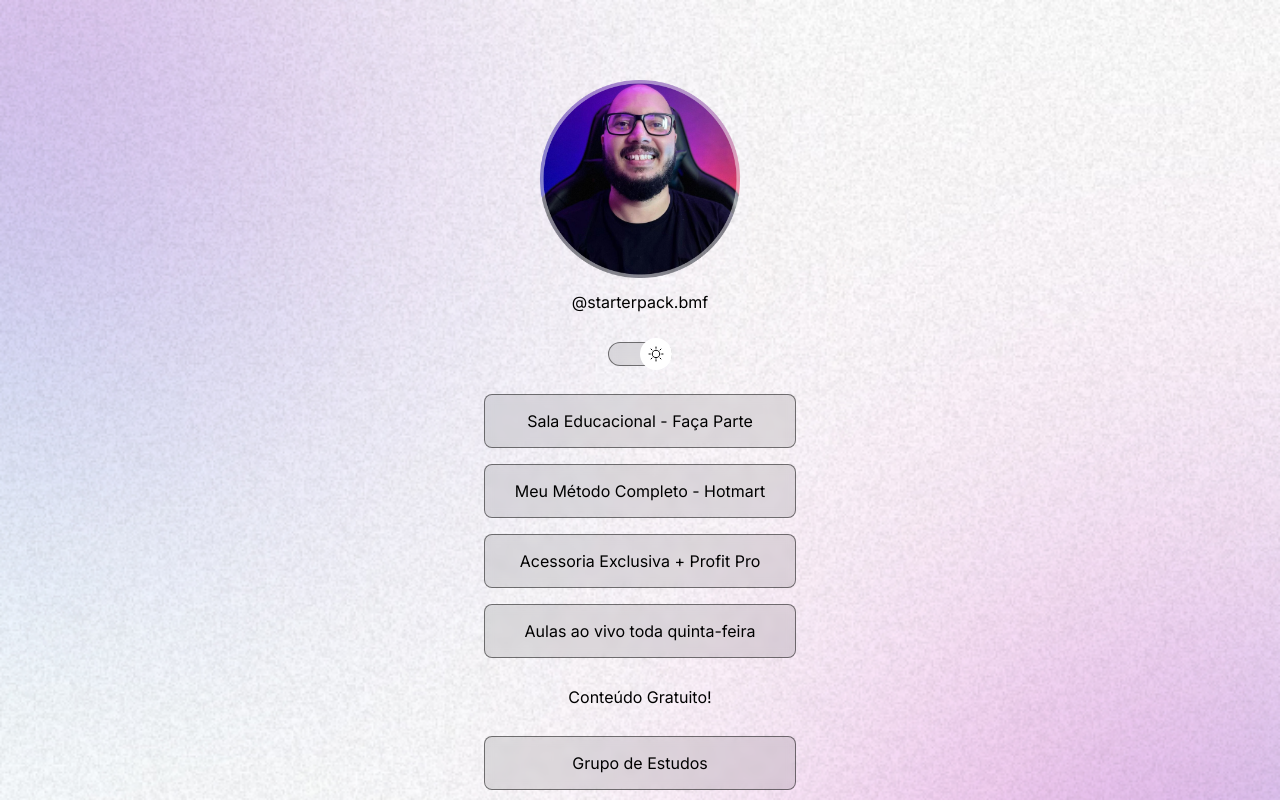
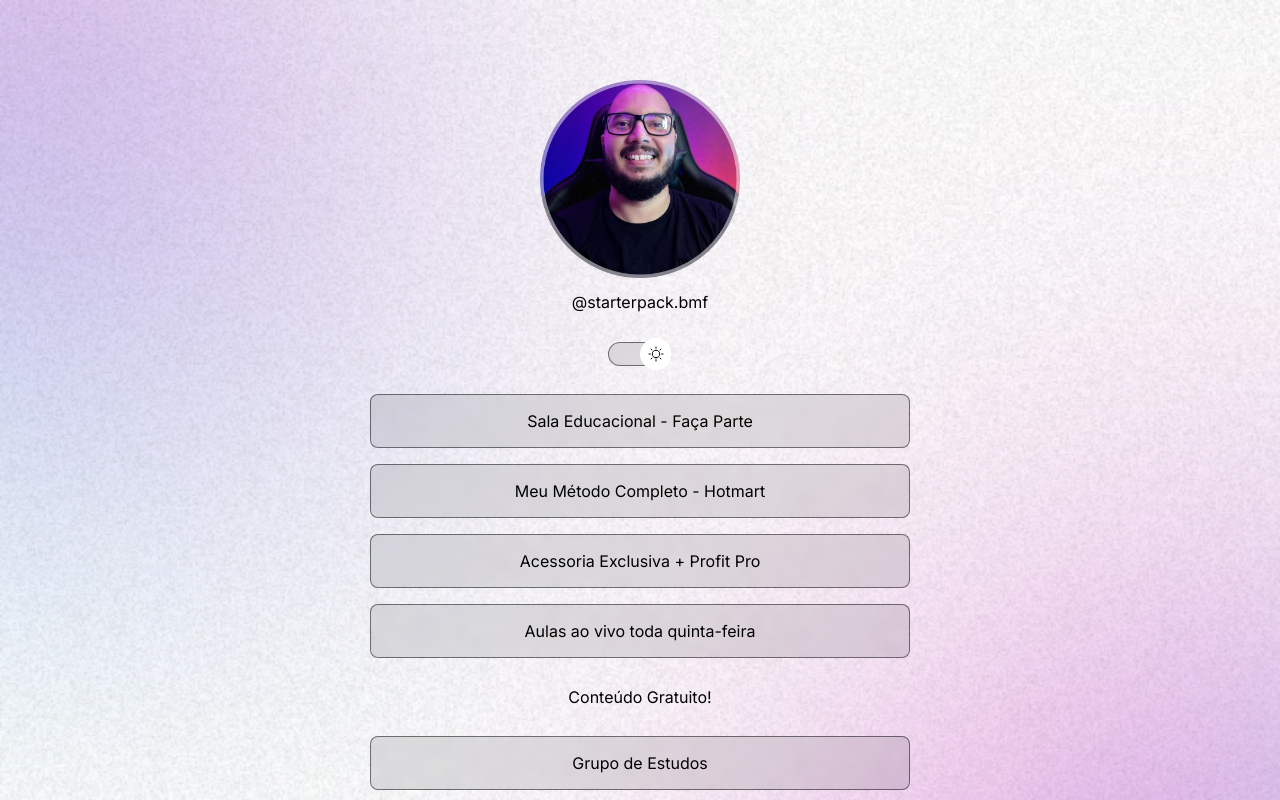
Before and after one commit to CarlaSchwartz/starterpack.bmf, a plain HTML site: page index.html in a window 1280 px wide. Shown: the top 800 px of the page. Drawn offline with nearby package versions, Linux system fonts and the light colour scheme; a script that the page names is missing.

Commit message:
adjust container width

```diff
--- a/index.html
+++ b/index.html
@@ -10,7 +10,7 @@
     <meta charset="UTF-8" />
     <meta http-equiv="X-UA-Compatible" content="IE=edge" />
     <meta name="viewport" content="width=device-width, initial-scale=1.0" />
-    <title>DevLinks</title>
+    <title>Starterpack.bmf</title>
     <link rel="stylesheet" href="./style.css" />
   </head>
   <body>
--- a/style.css
+++ b/style.css
@@ -1,4 +1,4 @@
-* {
+ * {
   margin: 0;
   padding: 0;
   box-sizing: border-box;
@@ -32,7 +32,8 @@ body * {
 }
 
 #container {
-  width: 360px;
+  width: 100%;
+  max-width: 588px;
   margin: 56px auto 0px;
   padding: 0 24px;
 }
```
